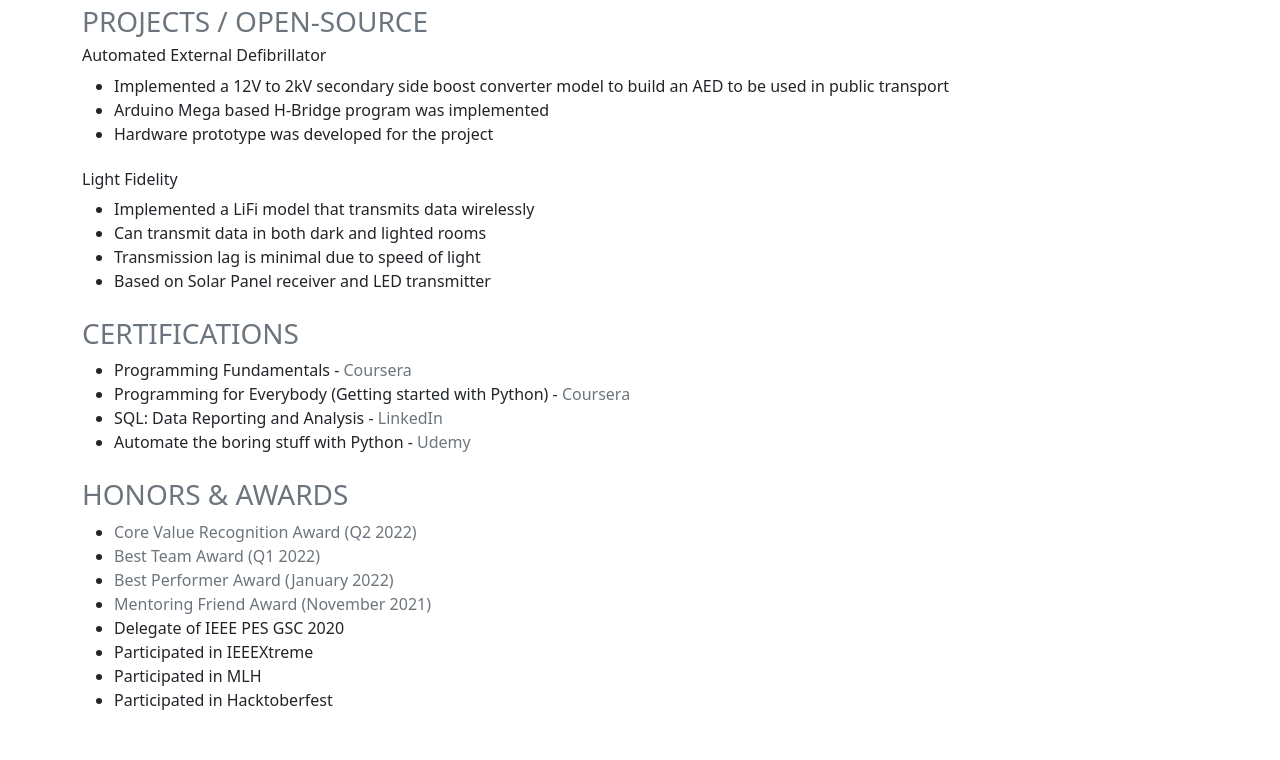
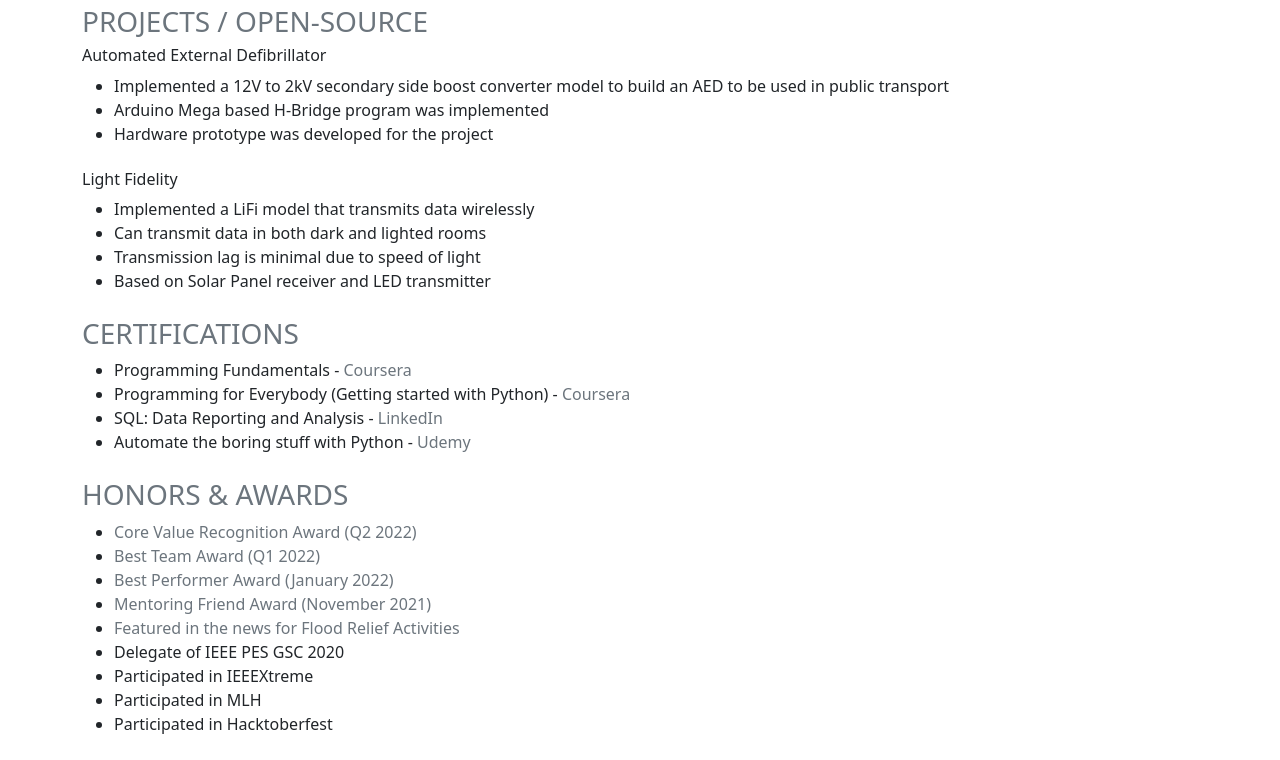
Before and after one commit to libinmv/resume, a plain HTML site: page index.html in a window 1280 px wide. Shown: the part 1731-2491 px from the top of the page. Before the commit the page ends 2467 px from the top, so only its background shows below. Drawn offline with nearby package versions, Linux system fonts and the light colour scheme.

Commit message:
Added recognition in Mathrubhumi

```diff
--- a/index.html
+++ b/index.html
@@ -316,6 +316,12 @@
                             href="https://www.linkedin.com/in/libinmathew585/overlay/experience/1863774415/multiple-media-viewer/?treasuryMediaId=1635493827418"
                             target="_blank" rel="noopener noreferrer">Mentoring Friend Award (November 2021)</a>
                     </li>
+                    <li>
+                        <a class="text-secondary"
+                            href="https://scontent.fcok7-1.fna.fbcdn.net/v/t1.6435-9/67883122_2400969729994516_4239921680874471424_n.jpg?_nc_cat=100&ccb=1-7&_nc_sid=8bfeb9&_nc_ohc=3eZJEfI39jEAX9i8eAF&_nc_ht=scontent.fcok7-1.fna&oh=00_AT8rjEy6BOnP0erdKIGYp7JmdBrvC4Jiqvfjcp5KqgfXAw&oe=6319DC72"
+                            target="_blank" rel="noopener noreferrer">Featured in the news for Flood Relief
+                            Activities</a>
+                    </li>
                     <li>Delegate of IEEE PES GSC 2020</li>
                     <li>Participated in IEEEXtreme</li>
                     <li>Participated in MLH</li>
```
